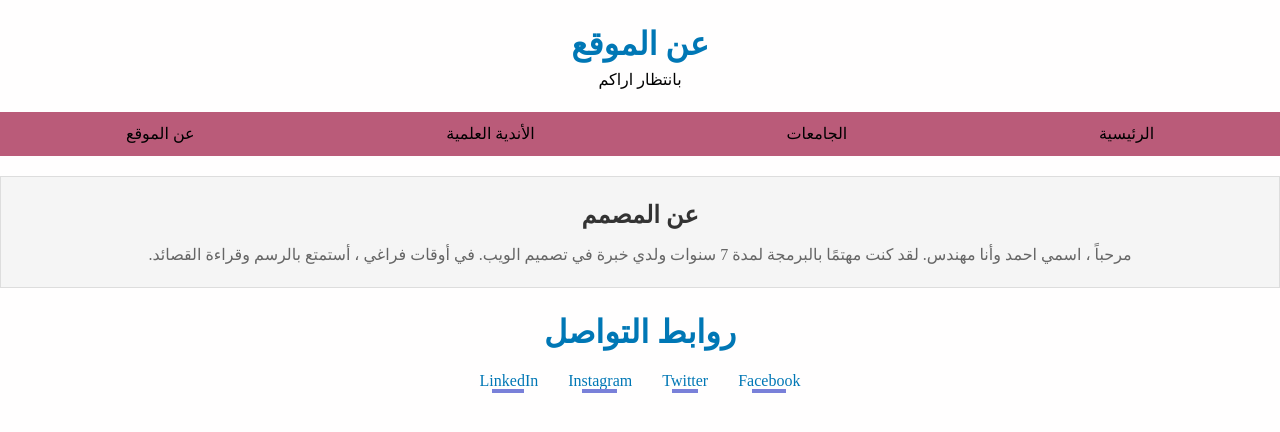
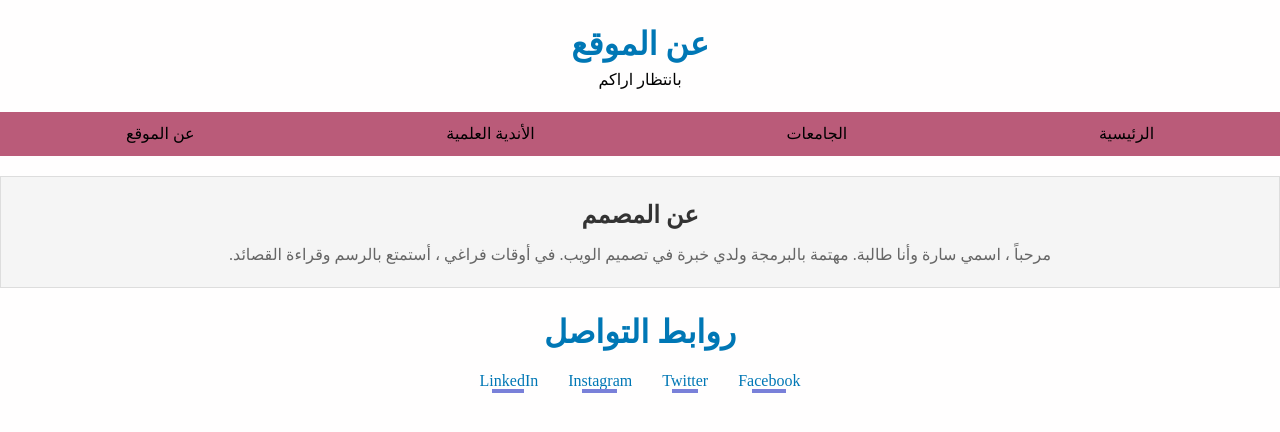
Before and after one commit to hamada13332/sara, a plain HTML site: page social.html in a window 1280 px wide. Drawn offline with Linux system fonts and the light colour scheme; a web font is replaced by a local one.

Commit message:
soc + gogle

```diff
--- a/social.html
+++ b/social.html
@@ -24,7 +24,7 @@
     </nav>
     <div id="about-me">
         <h2>عن المصمم</h2>
-        <p>مرحباً ، اسمي احمد وأنا مهندس. لقد كنت مهتمًا بالبرمجة لمدة 7 سنوات ولدي خبرة في تصميم الويب. في أوقات فراغي ، أستمتع بالرسم وقراءة القصائد.</p>
+        <p>مرحباً ، اسمي سارة وأنا طالبة. مهتمة بالبرمجة ولدي خبرة في تصميم الويب. في أوقات فراغي ، أستمتع بالرسم وقراءة القصائد.</p>
     </div>
 
     <h1>روابط التواصل</h1>
```
Also changed, not shown: photos/google.png.
